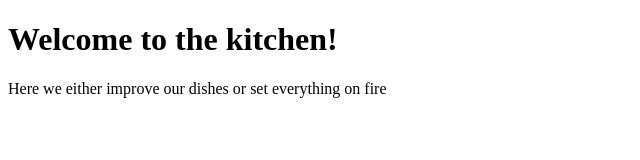
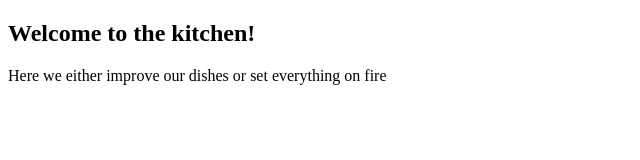
Before and after one commit to KitchenCatSoup/Katsu, a plain HTML site: page index.html in a window 1280 px wide. Shown: the whole page, without its empty margins (0-640 px from the left). Drawn offline with Linux system fonts and the light colour scheme.

Commit message:
change body h1 to h2 line 7

```diff
--- a/index.html
+++ b/index.html
@@ -4,7 +4,7 @@
 		<title>Katsu's Kitchen</title>
 	</head>
 	<body>
-		<h1>Welcome to the kitchen!</h1>
+		<h2>Welcome to the kitchen!</h2>
 		<p>Here we either improve our dishes or set everything on fire</p>
 	</body>
 </html>
```
